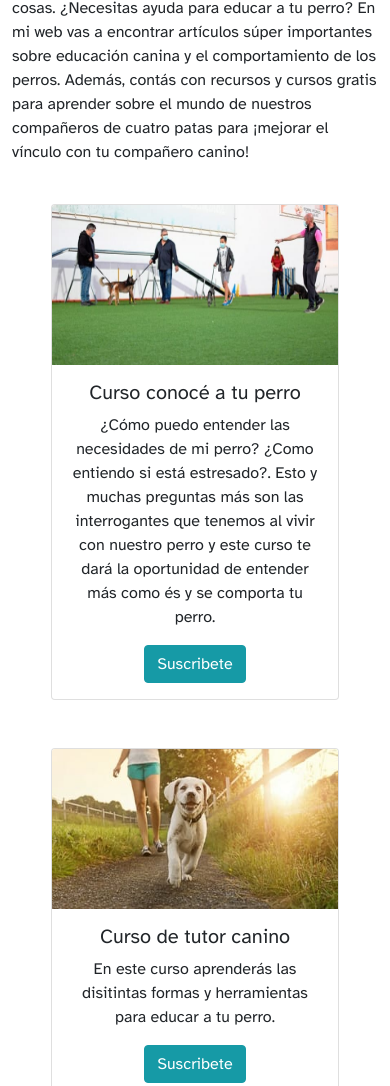
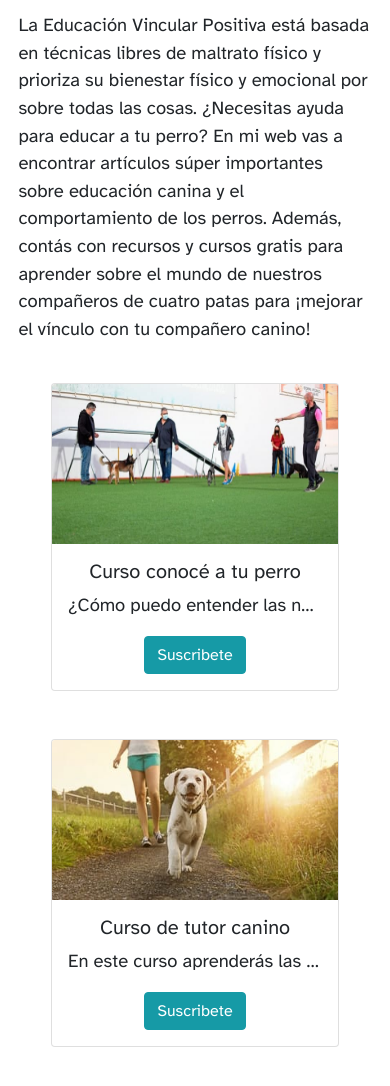
Before and after one commit to Naibelis/educacion-canina, a website: page index.html in a window 390 px wide. Shown: the part 619-1705 px from the top of the page. Drawn offline with nearby package versions, Linux system fonts and the light colour scheme; a web font is replaced by a local one.

```diff
--- a/css/index.css
+++ b/css/index.css
@@ -4,7 +4,8 @@
   font-family: "Barlow", sans-serif; }
 
 body {
-  font-family: "Atkinson Hyperlegible", sans-serif; }
+  font-family: "Atkinson Hyperlegible", sans-serif;
+  font-size: 1.15rem; }
 
 .btn-primary {
   background-color: #169aa6;
@@ -21,6 +22,11 @@
 @media only screen and (max-width: 1024px) {
   .card {
     width: 18rem; } }
+
+@media (max-width: 576px) {
+  .container {
+    padding-left: 1.15rem;
+    padding-right: 1.15rem; } }
 
 .carousel-control-next-icon {
   background-color: #169aa6; }
@@ -48,6 +54,11 @@
 @media (min-width: 1200) {
   .carousel-inner img {
     height: 40rem; } }
+
+.promocion-servicios .card-text {
+  overflow: hidden;
+  white-space: nowrap;
+  text-overflow: ellipsis; }
 
 .topBreadcrumb {
   background-color: #169aa6;
```
Also changed, not shown: 1 other file.
